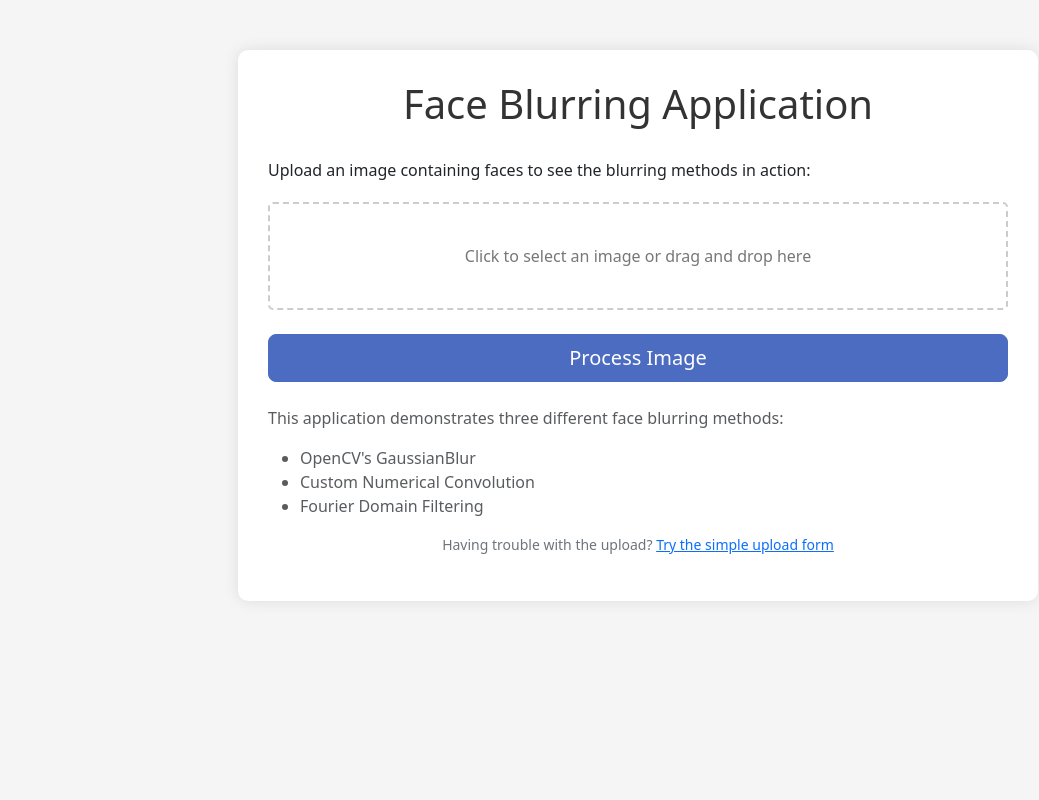
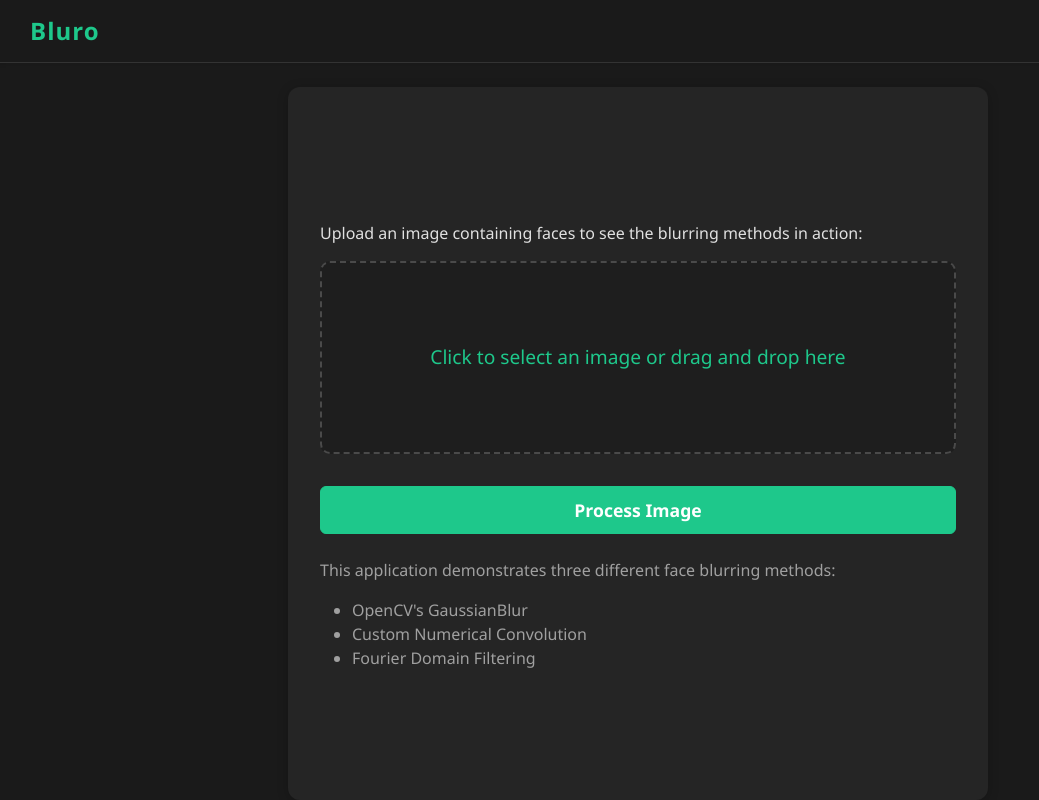
Before and after one commit to Karim-Ashraf1/FaceBlurringUsingNummiricalMethods, a Flask app: page / in a window 1280 px wide. Shown: the whole page, without its empty margins (2-1041 px from the left). Run offline with Flask 2, Linux system fonts and the light colour scheme.

Commit message:
changing ui

```diff
--- a/app.py
+++ b/app.py
@@ -158,7 +158,7 @@ def index():
         # Check if the post request has the file part
         if 'file' not in request.files:
             flash('No file part')
-            return redirect(url_for('simple_upload'))
+            return redirect(request.url)
 
         file = request.files['file']
 
@@ -189,10 +189,5 @@ def index():
     return render_template('index.html')
 
 
-@app.route('/simple-upload', methods=['GET'])
-def simple_upload():
-    return render_template('fallback.html')
-
-
 if __name__ == '__main__':
     app.run(debug=True)
--- a/static/css/main.css
+++ b/static/css/main.css
@@ -1,39 +1,119 @@
 body {
-    padding-top: 50px;
-    background-color: #f5f5f5;
+    background-color: #1a1a1a;
+    font-family: 'Segoe UI', Arial, sans-serif;
+    color: #e0e0e0;
+    min-height: 100vh;
+    display: flex;
+    flex-direction: column;
 }
+
 .container {
-    max-width: 800px;
-    background: white;
-    padding: 30px;
+    max-width: 700px;
+    margin: auto;
+    background: #252525;
+    padding: 32px;
+    border-radius: 12px;
+    box-shadow: 0 2px 12px rgba(0, 0, 0, 0.2);
+    flex: 1;
+    display: flex;
+    flex-direction: column;
+    justify-content: center;
+}
+
+.upload-area {
+    border: 2px dashed #4a4a4a;
     border-radius: 10px;
-    box-shadow: 0 0 15px rgba(0, 0, 0, 0.1);
+    background: #1e1e1e;
+    padding: 80px 0;
+    text-align: center;
+    margin-bottom: 32px;
+    cursor: pointer;
+    transition: all 0.2s ease;
 }
-.upload-area {
-    border: 2px dashed #ccc;
-    padding: 40px;
-    text-align: center;
-    border-radius: 5px;
-    margin: 20px 0;
-    cursor: pointer;
+
+.upload-area:hover {
+    border-color: #1ec88b;
+    background-color: #252525;
 }
-.upload-area:hover {
-    border-color: #aaa;
-    background-color: #f8f8f8;
-}
+
 .upload-area p {
     margin: 0;
-    color: #777;
+    color: #1ec88b;
+    font-size: 1.2rem;
+    font-weight: 500;
 }
+
 .btn-primary {
-    background-color: #4b6cc1;
-    border-color: #4b6cc1;
+    background-color: #1ec88b;
+    border-color: #1ec88b;
+    font-weight: 600;
+    font-size: 1.1rem;
+    border-radius: 6px;
+    padding: 10px 28px;
+    transition: background 0.2s;
 }
+
+.btn-primary:hover {
+    background: #17a97c;
+    border-color: #17a97c;
+}
+
 h1 {
-    color: #333;
+    color: #1ec88b;
     margin-bottom: 30px;
     text-align: center;
+    font-weight: 700;
 }
+
 .flash-messages {
     margin-bottom: 20px;
 }
+
+.navbar {
+    position: sticky;
+    top: 0;
+    z-index: 1050;
+    min-height: 48px;
+    padding: 0.5rem 2rem;
+    border-bottom: 1px solid #333333;
+    background: #1a1a1a;
+    width: 100%;
+    left: 0;
+    right: 0;
+}
+
+.navbar-brand {
+    color: #1ec88b !important;
+    font-size: 1.5rem !important;
+    letter-spacing: 1px;
+    font-weight: bold;
+    transition: color 0.2s ease;
+}
+
+.navbar-brand:hover {
+    color: #17a97c !important;
+}
+
+.text-muted {
+    color: #a0a0a0 !important;
+}
+
+.text-secondary {
+    color: #808080 !important;
+}
+
+a {
+    color: #1ec88b;
+    text-decoration: none;
+}
+
+a:hover {
+    color: #17a97c;
+    text-decoration: underline;
+}
+
+.alert-danger {
+    background-color: #442222;
+    border-color: #663333;
+    color: #ff9999;
+}
--- a/templates/index.html
+++ b/templates/index.html
@@ -1,23 +1,26 @@
 <!DOCTYPE html>
 <html lang="en">
+
 <head>
     <meta charset="UTF-8">
     <meta name="viewport" content="width=device-width, initial-scale=1.0">
-    <title>Face Blurring App</title>
+    <title>Bluro</title>
     <link href="https://cdn.jsdelivr.net/npm/bootstrap@5.3.0/dist/css/bootstrap.min.css" rel="stylesheet">
     <link href="{{ url_for('static', filename='css/main.css') }}" rel="stylesheet">
 </head>
+
 <body>
+    <nav class="navbar navbar-expand-lg shadow-sm mb-4">
+        <a class="navbar-brand" href="/">Bluro</a>
+    </nav>
     <div class="container">
-        <h1>Face Blurring Application</h1>
-
         <div class="flash-messages">
             {% with messages = get_flashed_messages() %}
-                {% if messages %}
-                    {% for message in messages %}
-                        <div class="alert alert-danger">{{ message }}</div>
-                    {% endfor %}
-                {% endif %}
+            {% if messages %}
+            {% for message in messages %}
+            <div class="alert alert-danger">{{ message }}</div>
+            {% endfor %}
+            {% endif %}
             {% endwith %}
         </div>
 
@@ -43,10 +46,6 @@
                 <li>Custom Numerical Convolution</li>
                 <li>Fourier Domain Filtering</li>
             </ul>
-
-            <div class="mt-3 text-center">
-                <p class="small text-secondary">Having trouble with the upload? <a href="/simple-upload">Try the simple upload form</a></p>
-            </div>
         </div>
     </div>
 
@@ -116,4 +115,5 @@
         });
     </script>
 </body>
+
 </html>
```
Also changed, not shown: static/css/fallback.css (deleted, +0 -23 lines), static/css/result.css (+75 -16 lines), templates/fallback.html (deleted, +0 -40 lines), templates/result.html (+8 -4 lines), static/results/convolution_cristiano-ronaldo-of-portugal-reacts-as-he-looks-on-during-news-photo-1725633476.jpg (added), static/results/convolution_download.jpg (added), static/results/convolution_images.jpg (added), static/results/fourier_cristiano-ronaldo-of-portugal-reacts-as-he-looks-on-during-news-photo-1725633476.jpg (added), static/results/fourier_download.jpg (added), static/results/fourier_images.jpg (added), static/results/opencv_cristiano-ronaldo-of-portugal-reacts-as-he-looks-on-during-news-photo-1725633476.jpg (added), static/results/opencv_download.jpg (added), static/results/opencv_images.jpg (added), static/uploads/cristiano-ronaldo-of-portugal-reacts-as-he-looks-on-during-news-photo-1725633476.jpg (added), 2 more files.
